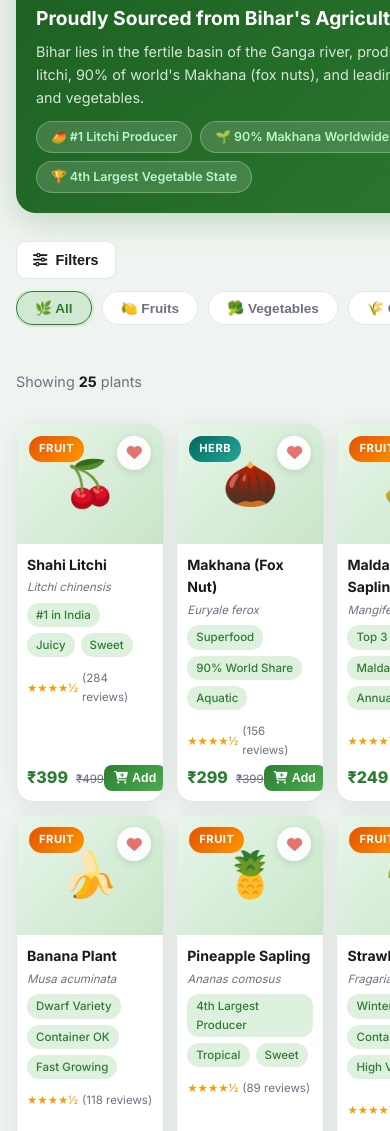
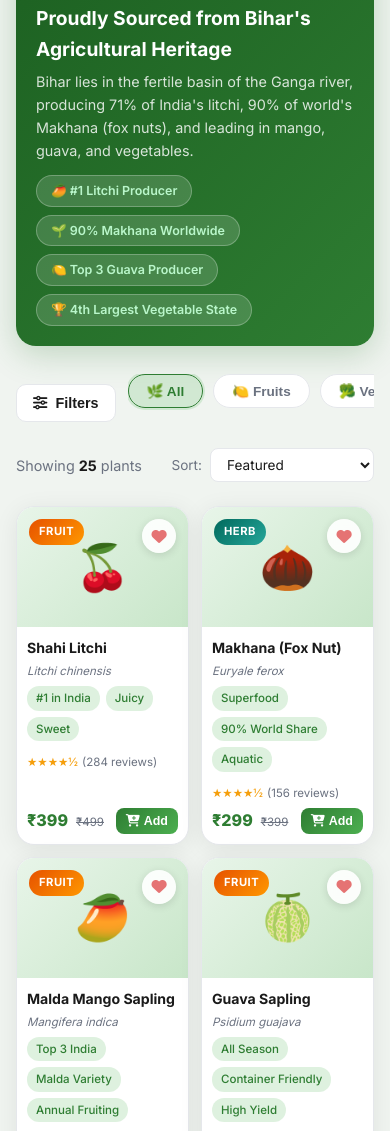
Before and after one commit to Ayushkumar7a/ZenGardining, a website: page frontend/shop.html in a window 390 px wide. Shown: the part 914-2045 px from the top of the page. Drawn offline with Linux system fonts and the light colour scheme.

Commit message:
fix: constrain track sizing and category scroll min-width to avoid viewport blowout

```diff
--- a/frontend/shop.html
+++ b/frontend/shop.html
@@ -128,7 +128,7 @@
         /* ── Main Shop Layout ───────────────────────────────────────── */
         .shop-layout {
             display: grid;
-            grid-template-columns: 260px 1fr;
+            grid-template-columns: 260px minmax(0, 1fr);
             gap: 0;
             max-width: 1400px;
             margin: 0 auto;
@@ -611,7 +611,7 @@
 
         /* ── Responsive ─────────────────────────────────────────────── */
         @media (max-width: 900px) {
-            .shop-layout { grid-template-columns: 1fr; gap: 20px; padding: 20px 16px; }
+            .shop-layout { grid-template-columns: minmax(0, 1fr); gap: 20px; padding: 20px 16px; }
             .shop-content { padding-left: 0; }
             .shop-filters {
                 position: fixed;
@@ -719,6 +719,8 @@
             display: flex; gap: 10px; overflow-x: auto;
             padding-bottom: 4px; margin-bottom: 20px;
             scrollbar-width: none;
+            flex: 1;
+            min-width: 0;
         }
         .category-scroll::-webkit-scrollbar { display: none; }
         .cat-pill {
```
